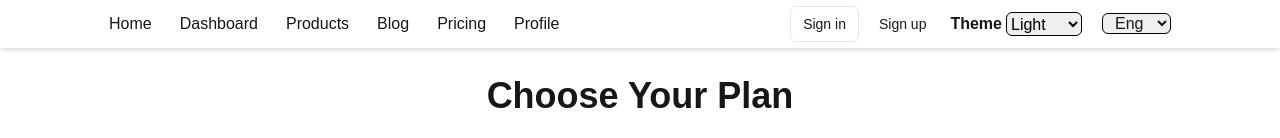
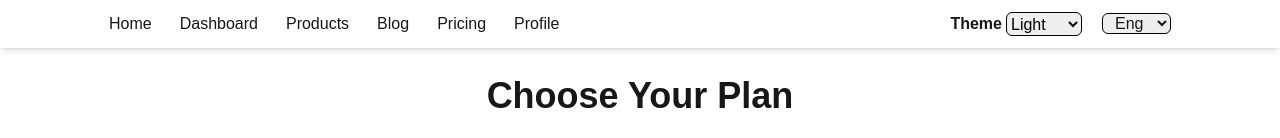
Before and after one commit to IrakliAmbroladze/tbc_x_usaid, a Next.js app: page /en/pricing in a window 1280 px wide. Shown: the top 138 px of the page. Built offline with nearby package versions, Linux system fonts and the light colour scheme; no server answers.

Commit message:
refactor(header): add burger menu
because of the need of burger menu, header.tsx component was transfered from server side to client side. Before being HeaderAuth component used server component and it is teporarily commented for not making error in header.tsx client component

```diff
--- a/package.json
+++ b/package.json
@@ -21,6 +21,7 @@
     "next-intl": "^3.24.0",
     "react": "^18.3.1",
     "react-dom": "^18.3.1",
+    "react-icons": "^5.4.0",
     "react-router": "^6.26.2",
     "react-router-dom": "^6.26.2",
     "react-scripts": "^5.0.1",
--- a/src/app/components/Header.tsx
+++ b/src/app/components/Header.tsx
@@ -1,10 +1,11 @@
-import React from "react";
+"use client";
+import React, { useState } from "react";
 import ThemeToggle from "./ThemeToggle";
 import { useTranslations } from "next-intl";
 import { Link } from "../../i18n/routing";
 import Language from "./language";
 import HeaderAuth from "./header-auth";
-
+import { FiMenu, FiX } from "react-icons/fi";
 type NavLinkProps = {
   href: string;
   children: React.ReactNode;
@@ -22,6 +23,8 @@ const NavLink: React.FC<NavLinkProps> = ({ href, children }) => (
 export default function Header(): JSX.Element {
   const t = useTranslations("Header");
 
+  const [menuOpen, setMenuOpen] = useState(false);
+
   const navLinks = [
     { href: "/", label: t("home") },
     { href: "/dashboard", label: t("dashboard") },
@@ -34,15 +37,31 @@ export default function Header(): JSX.Element {
   return (
     <header className="fixed top-0 z-50 flex h-12 w-full items-center justify-center bg-white bg-opacity-90 shadow-md dark:bg-stone-800 dark:bg-opacity-90 dark:text-white">
       <div className="container mx-auto flex justify-between items-center px-4">
-        <nav className="flex gap-3" aria-label="Main Navigation">
-          {navLinks.map(({ href, label }) => (
-            <NavLink key={href} href={href}>
-              {label}
-            </NavLink>
-          ))}
+        <button
+          className="block md:hidden text-2xl"
+          onClick={() => setMenuOpen(!menuOpen)}
+          aria-label="Toggle navigation menu"
+        >
+          {menuOpen ? <FiX /> : <FiMenu />}
+        </button>
+
+        <nav
+          className={`${
+            menuOpen ? "block" : "hidden"
+          } absolute top-12 left-0 w-full bg-white shadow-md dark:bg-stone-800 md:static md:block md:shadow-none`}
+          aria-label="Main Navigation"
+        >
+          <ul className="flex flex-col md:flex-row gap-3 p-4 md:p-0 md:gap-3">
+            {navLinks.map(({ href, label }) => (
+              <li key={href}>
+                <NavLink href={href}>{label}</NavLink>
+              </li>
+            ))}
+          </ul>
         </nav>
+
         <div className="flex items-center gap-3">
-          <HeaderAuth />
+          {/* <HeaderAuth /> */}
           <ThemeToggle />
           <Language />
         </div>
```
Also changed, not shown: 1 other file (tests, documents, lock files or other folders).
